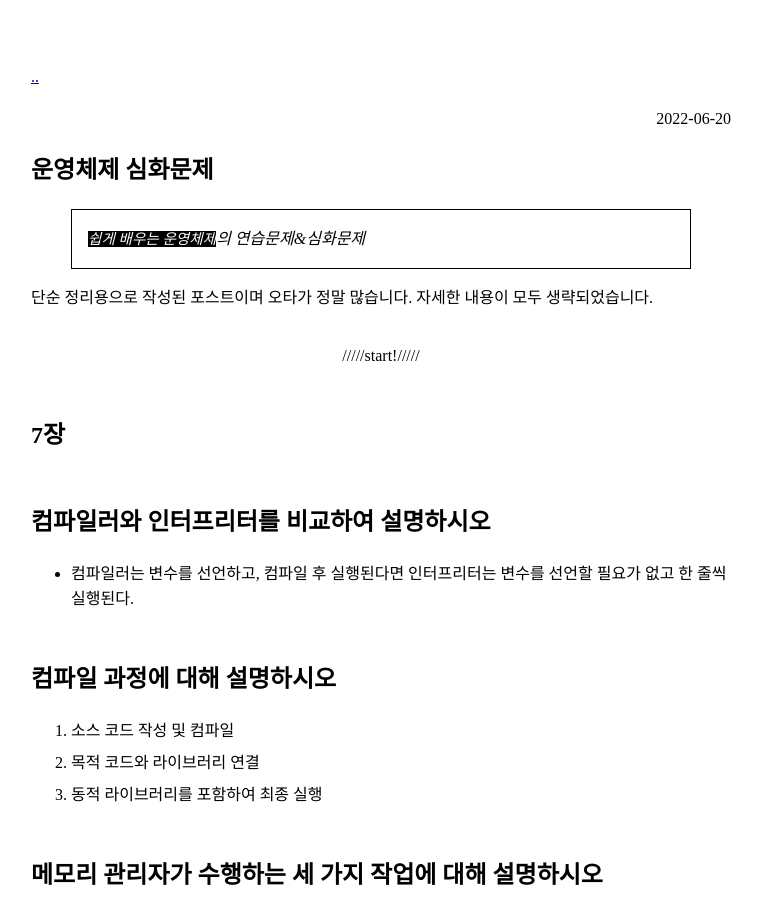
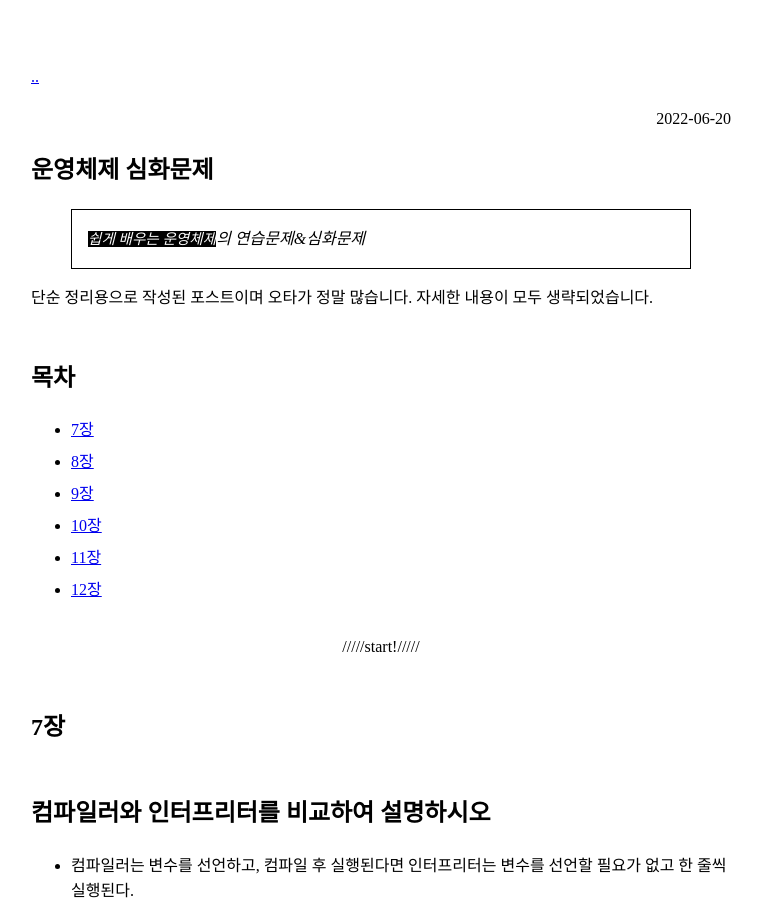
Before and after one commit to domicmeia/domicmeia.github.io, a Jekyll site: the page built from _posts/2022-06-20-운영체제 심화문제.md, in a window 1280 px wide and 900 px high. Shown: the whole window, without its empty margins (259-1021 px from the left). Built offline with Jekyll 4.4.1, drawn with Linux system fonts in a browser that asks for light colours; some web fonts are replaced.

Commit message:
목차 추가

```diff
--- a/_posts/2022-06-20-운영체제 심화문제.md
+++ b/_posts/2022-06-20-운영체제 심화문제.md
@@ -8,6 +8,14 @@ use_math: true
 
 단순 정리용으로 작성된 포스트이며 오타가 정말 많습니다.
 자세한 내용이 모두 생략되었습니다.
+
+## 목차
+* [7장](#7장)
+* [8장](#8장)
+* [9장](#9장)
+* [10장](#10장)
+* [11장](#11장)
+* [12장](#12장)
 
 ---
 {: data-content="start!"}
@@ -62,6 +70,9 @@ use_math: true
 - 고정 분할 방식처럼 하나의 구역에 다른 프로세스가 들어갈 수 없고, 메모리의 한 구역 내부에 조각이 생겨 내부 단편화 발생
 - 비슷한 크기의 조각이 서로 모여 작은 조각을 통합하여 큰 조각을 만들기 쉬움
 
+---
+{: data-content="다음 장"}
+
 ## 8장
 
 ## 페이징 기법의 주소 변환 과정을 그림으로 그리고 설명하시오
@@ -90,6 +101,9 @@ use_math: true
 - 물리 메모리의 프레임에 어떤 프로세스의 어떤 페이지가 올라와 있는지 표시
 - 프로세스 수와 상관없이 테이블이 하나만 존재하므로 테이블의 크기가 매우 작음
 - 프로세스가 가상 메모리에 접근할 때 프로세스 아이디와 페이지 번호를 모두 찾아야 하는 단점이 있음
+
+---
+{: data-content="다음 장"}
 
 ## 9장
 
@@ -131,6 +145,9 @@ use_math: true
    - 페이지 부재 비율이 하한선 밑으로 내려가면 할당한 프레임을 회수
    - 페이지 부재 빈도 방식은 프로세스를 실행하면서 추가적으로 페이지를 할당하거나 회수하여 적정 페이지 할당량을 조절
 
+---
+{: data-content="다음 장"}
+
 ## 10장
 
 ## 입출력 버스의 구조를 그림으로 그리고 설명하시오
@@ -168,6 +185,9 @@ use_math: true
 - 디스크를 RAID 0으로 먼저 묶으면 RAID 0+1이 되고, RAID 1로 먼저 묶으면 RAID 10이 됨
 - RAID 0+1의 경우 장애가 발생했을 때 복구하기 위해 모든 디스크를 중단해야 하지만 RAID 10은 일부 디스크만 중단하여 복구할 수 있음
 
+---
+{: data-content="다음 장"}
+
 ## 11장
 
 ## 순차 파일 구조에 대해 설명하시오
@@ -204,6 +224,9 @@ use_math: true
    - 비어있는 블록에 데이터를 분산하여 저장하고 이에 관련된 정보를 파일시스템에 관리하는 방식
    - 연결 리스트를 이용한 연결 할당과 인덱스를 이용한 인덱스 할당이 대표적
 
+---
+{: data-content="다음 장"}
+
 ## 12장
 
 ## 네트워크 구성 방식인 강결합 시스템과 약결합 시스템을 비교하여 설명하시오
```
